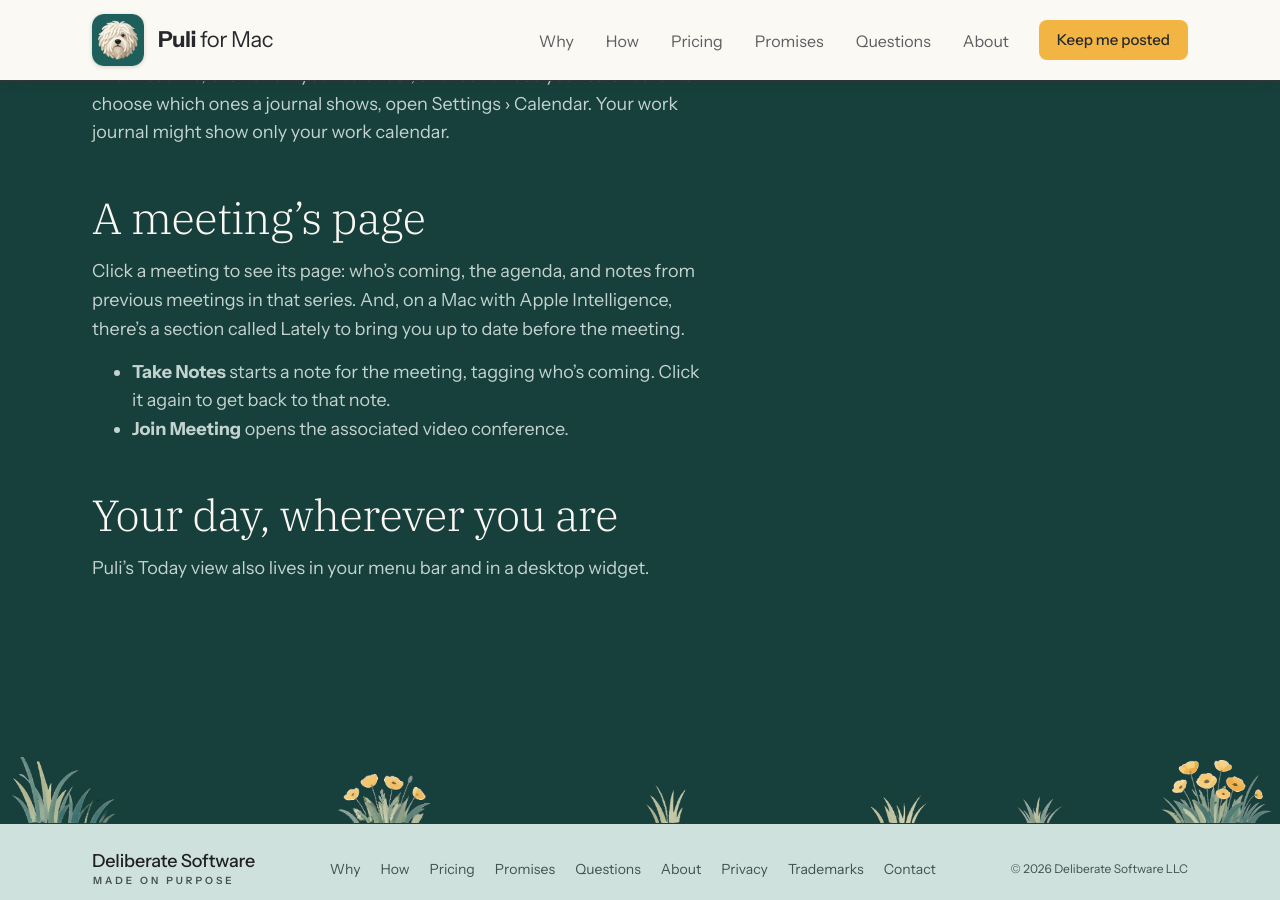
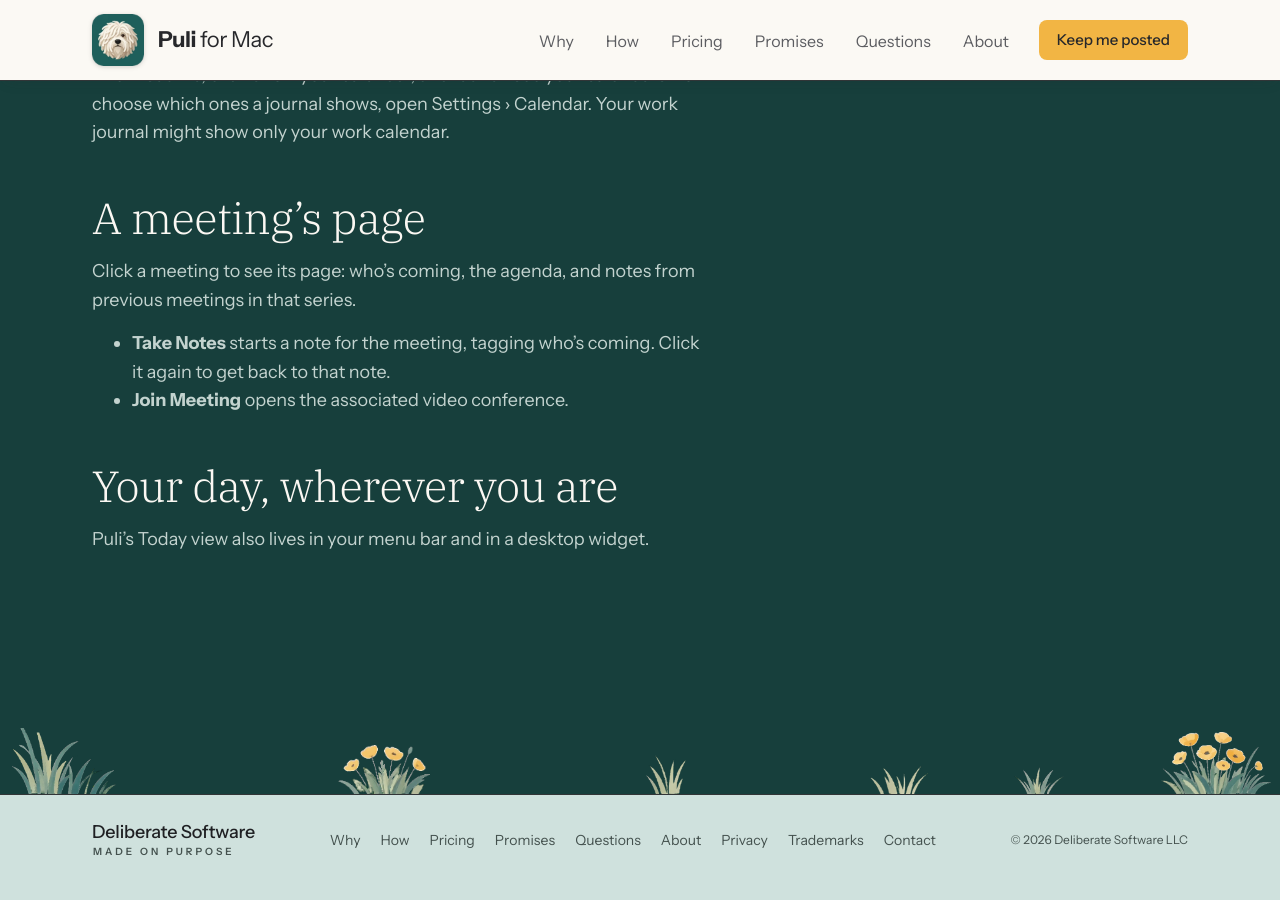
Before and after one commit to deliberate-software/puli-site, a Jekyll site: the page built from lessons/today.html, in a window 1280 px wide and 900 px high, scrolled down 1040 px. Built offline with Jekyll 4.4.1, drawn with Linux system fonts in a browser that asks for light colours.

Commit message:
Lately is out of v1: gone from a page's sections in the guide and from a meeting's page in Today
Co-Authored-By: Claude Opus 5.5 <noreply@anthropic.com>

```diff
--- a/guide/context.html
+++ b/guide/context.html
@@ -25,7 +25,6 @@ main_class: q-section--teal   # dark teal, like Privacy (Alan, Nov 20)
         <p>Under the name and its kind, a page shows:</p>
         <ul>
           <li><strong>About</strong>: a note of its own, for what you always want to remember, such as a person’s role or a project’s goal.</li>
-          <li><strong>Lately</strong>: a few short points from its notes of the last two months, on a Mac with Apple Intelligence.</li>
           <li><strong>Mentioned with</strong>: the people, groups, and projects it comes up with.</li>
           <li><strong>Notes</strong>: every note that tags it, newest first. Click one to open it in the editor.</li>
         </ul>
--- a/index.html
+++ b/index.html
@@ -96,7 +96,7 @@ body_class: is-puli
           <h3 class="q-pen__title">Every project keeps its own thread.</h3>
           <p>Type <span class="q-project">#Pantry-Expansion</span>, and the note joins the project, whichever meeting it came from. See who it comes up with, and what’s been said lately.</p>
         </div>
-        {% include pen-shot.html name="projects" label="a project’s page" alt="The Pantry Expansion project’s page in Puli, beside its check-in note." shot="the Pantry Expansion project page beside its check-in note: About, Lately, and Mentioned with showing." %}
+        {% include pen-shot.html name="projects" label="a project’s page" alt="The Pantry Expansion project’s page in Puli, beside its check-in note." shot="the Pantry Expansion project page beside its check-in note: About and Mentioned with showing (no Lately: it's out of 1.0, Alan, Nov 22)." %}
       </article>
       <article class="q-pen">
         <div class="q-pen__copy">
--- a/lessons/today.html
+++ b/lessons/today.html
@@ -42,7 +42,7 @@ main_class: q-section--teal   # dark teal, like Privacy (Alan, Nov 20)
     <div class="topic">
       <h2 id="a-meetings-page">A meeting’s page</h2>
       <div class="topic__text">
-        <p>Click a meeting to see its page: who’s coming, the agenda, and notes from previous meetings in that series. And, on a Mac with Apple Intelligence, there’s a section called Lately to bring you up to date before the meeting.</p>
+        <p>Click a meeting to see its page: who’s coming, the agenda, and notes from previous meetings in that series.</p>
         <ul>
           <li><strong>Take Notes</strong> starts a note for the meeting, tagging who’s coming. Click it again to get back to that note.</li>
           <li><strong>Join Meeting</strong> opens the associated video conference.</li>
```
